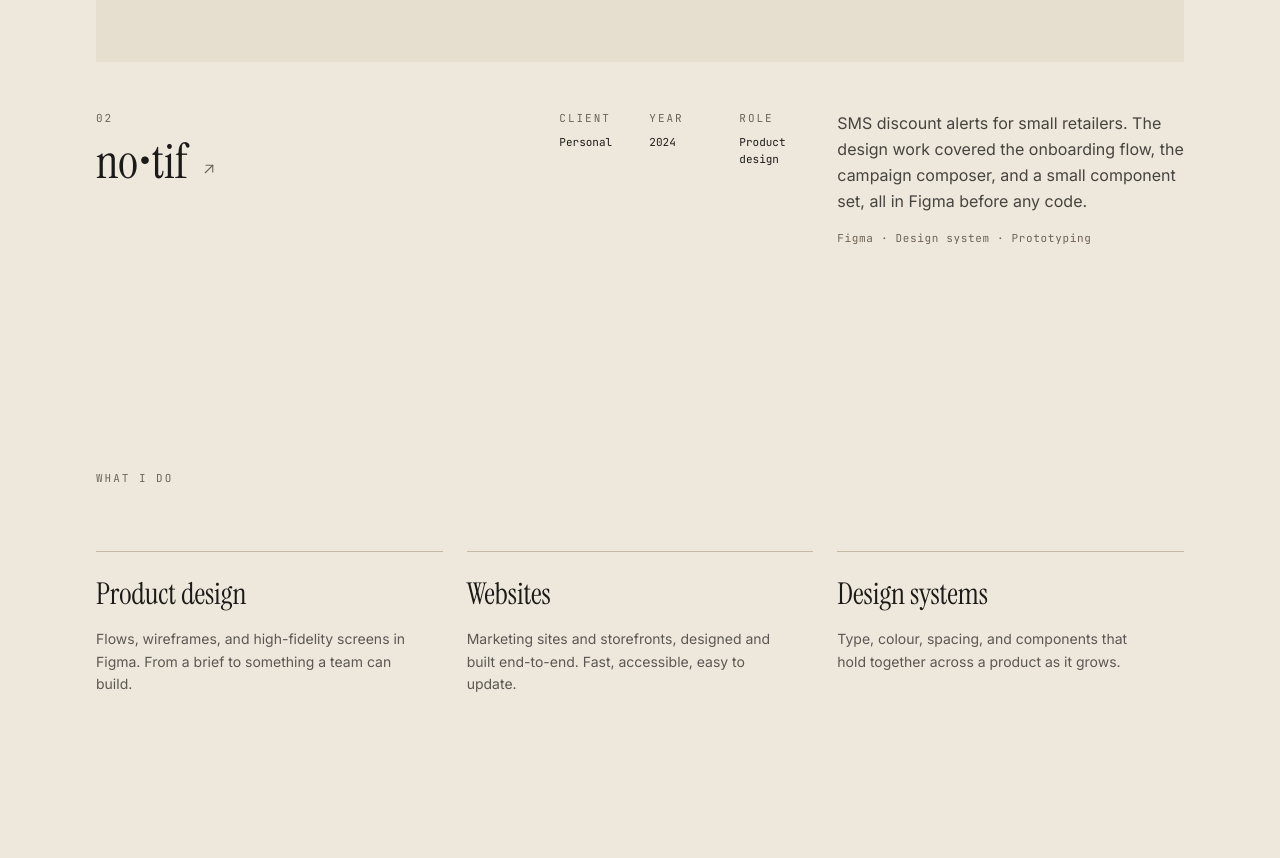
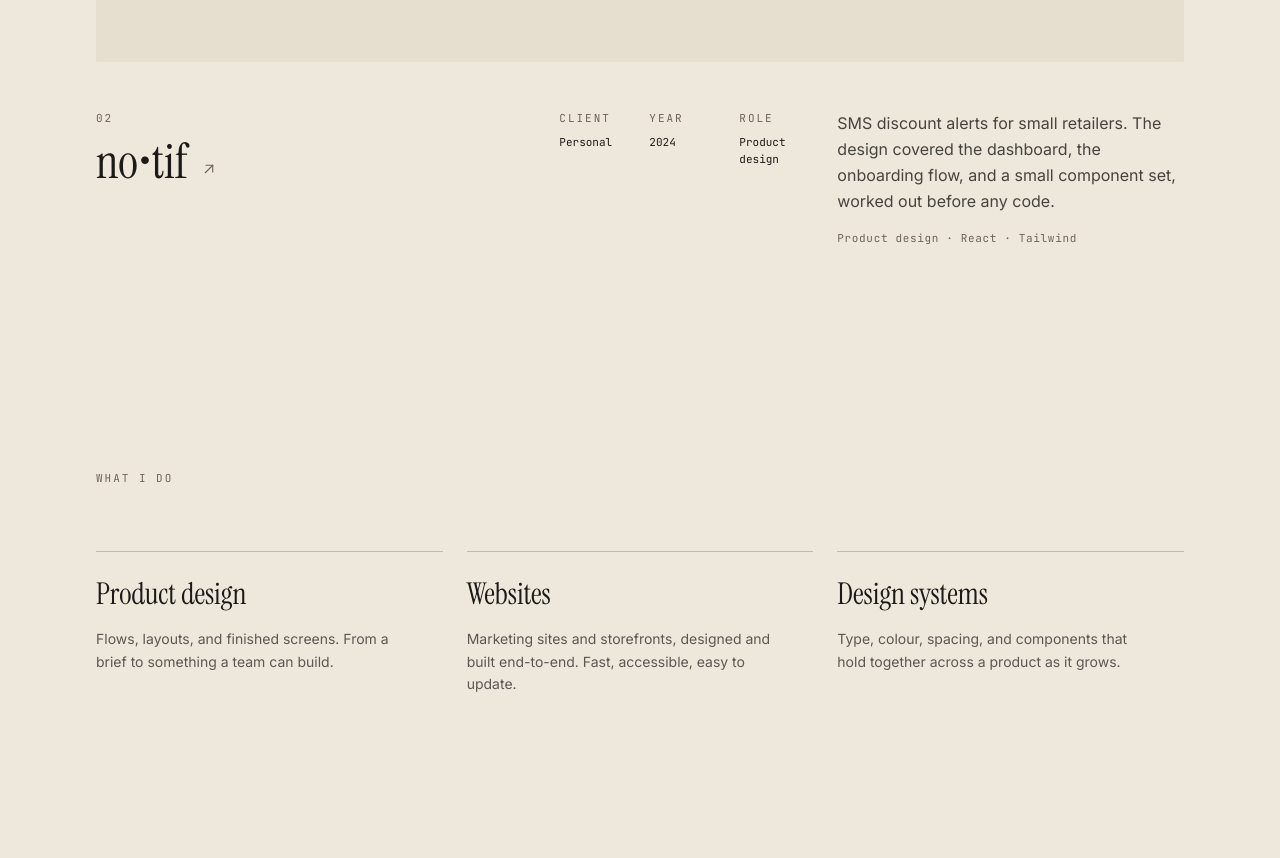
Before and after one commit to tran28/portfolio, a React (Create React App) app: page /design in a window 1280 px wide. Shown: the part 2356-3214 px from the top of the page. Built offline with nearby package versions, Linux system fonts and the light colour scheme.

Commit message:
Design page: stop leaning on Figma in the copy

```diff
--- a/src/content/design.js
+++ b/src/content/design.js
@@ -7,7 +7,7 @@ export const design = {
   services: [
     {
       title: 'Product design',
-      body: 'Flows, wireframes, and high-fidelity screens in Figma. From a brief to something a team can build.',
+      body: 'Flows, layouts, and finished screens. From a brief to something a team can build.',
     },
     {
       title: 'Websites',
@@ -38,10 +38,10 @@ export const design = {
       year: '2024',
       role: 'Product design',
       summary:
-        'SMS discount alerts for small retailers. The design work covered the onboarding flow, the campaign composer, and a small component set, all in Figma before any code.',
+        'SMS discount alerts for small retailers. The design covered the dashboard, the onboarding flow, and a small component set, worked out before any code.',
       image: '/design/notif.png',
       href: 'https://www.figma.com/file/ynjeCPct7udkLBg1YJBxmu/NotifProject?type=design&node-id=0-1&mode=design',
-      tags: ['Figma', 'Design system', 'Prototyping'],
+      tags: ['Product design', 'React', 'Tailwind'],
     },
   ],
 };
```
